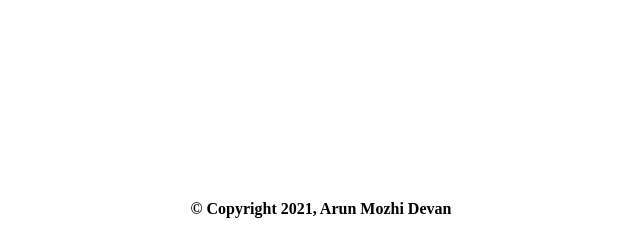
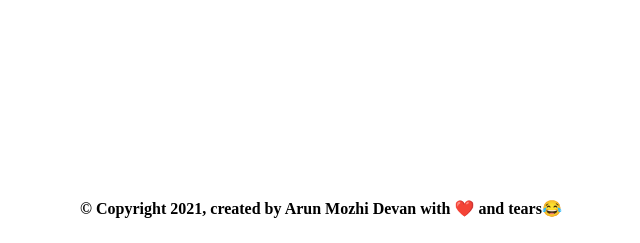
Before and after one commit to arunmozhidevan/flight_fare_prediction, a Flask app: page / in a window 1280 px wide. Shown: the part 557-800 px from the top of the page, without its empty margins (327-967 px from the left). Run offline with Flask 2, Linux system fonts and the light colour scheme; parts of the project's set-up code (start-up, migrations or seed data) failed here and were passed over.

Commit message:
Update home.html

```diff
--- a/templates/home.html
+++ b/templates/home.html
@@ -85,7 +85,7 @@
 
         <br>
         <br>
-		<div class="footer">© Copyright 2021, Arun Mozhi Devan</div>
+		<div class="footer">© Copyright 2021, created by Arun Mozhi Devan with ❤️ and tears😂</div>
 		</center>
 	</body>
 </html>
```
